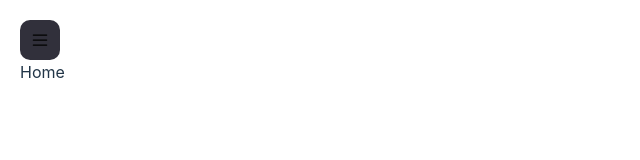
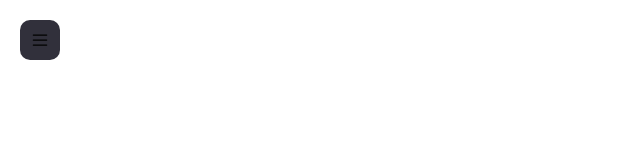
Before and after one commit to Vladisdev/my.draw, a React (Vite) app: page / in a window 1280 px wide. Shown: the top 160 px of the page, without its empty margins (0-640 px from the left). Built offline with nearby package versions, Linux system fonts and the light colour scheme.

Commit message:
refactor: delete header widget

```diff
--- a/src/app/styles/index.scss
+++ b/src/app/styles/index.scss
@@ -45,8 +45,8 @@ a:hover {
 body {
   margin: 0;
 
-  width: 100vw;
-  min-height: 100vh;
+  width: 100%;
+  min-height: 100svh;
 }
 
 @media (prefers-color-scheme: light) {
--- a/src/pages/home/ui/home.module.scss
+++ b/src/pages/home/ui/home.module.scss
@@ -0,0 +1,6 @@
+.home {
+  canvas {
+    width: min(100%, 90vw);
+    height: 100%;
+  }
+}
--- a/src/pages/home/ui/home.tsx
+++ b/src/pages/home/ui/home.tsx
@@ -1,3 +1,9 @@
+import styles from './home.module.scss'
+
 export const Home = () => {
-  return <main>Home</main>
+  return (
+    <main className={styles.home}>
+      <canvas />
+    </main>
+  )
 }
--- a/src/shared/ui/layout/layout.module.scss
+++ b/src/shared/ui/layout/layout.module.scss
@@ -1,3 +1,7 @@
-.wrapper {
-  padding: 20px 20px 0;
+.header {
+  padding: 0 20px;
+
+  position: sticky;
+
+  top: 20px;
 }
--- a/src/shared/ui/layout/layout.tsx
+++ b/src/shared/ui/layout/layout.tsx
@@ -1,12 +1,14 @@
-import { Header } from '@/widgets'
+import { Menu } from '@/widgets'
 import { Outlet } from 'react-router-dom'
 import styles from './layout.module.scss'
 
 export const Layout = () => {
   return (
-    <div className={styles.wrapper}>
-      <Header />
+    <>
+      <div className={styles.header}>
+        <Menu />
+      </div>
       <Outlet />
-    </div>
+    </>
   )
 }
--- a/src/widgets/header/header.tsx
+++ /dev/null
@@ -1,11 +0,0 @@
-import { Menu } from '../menu/menu'
-import styles from './header.module.scss'
-
-export const Header = () => {
-  return (
-    <header className={styles.header}>
-      <Menu />
-      {/* figure actions */}
-    </header>
-  )
-}
--- a/src/widgets/index.ts
+++ b/src/widgets/index.ts
@@ -1,3 +1,2 @@
-export { Header } from './header/header'
 export { Menu } from './menu/menu'
 export { Theme } from './theme'
```
Also changed, not shown: src/widgets/header/header.module.scss (deleted), 1 other file (tests, documents, lock files or other folders).
